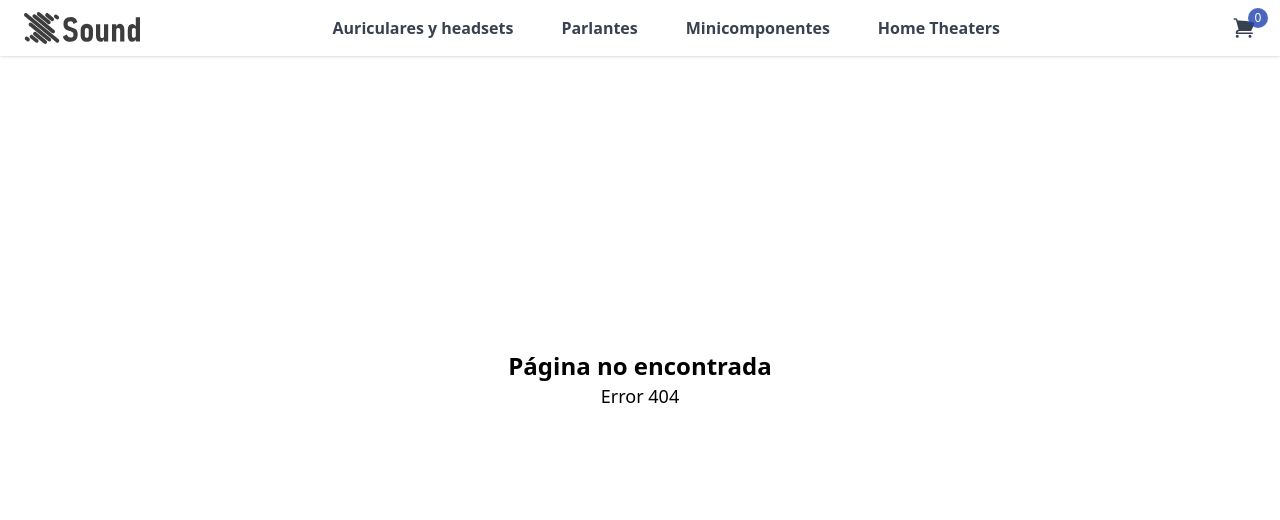
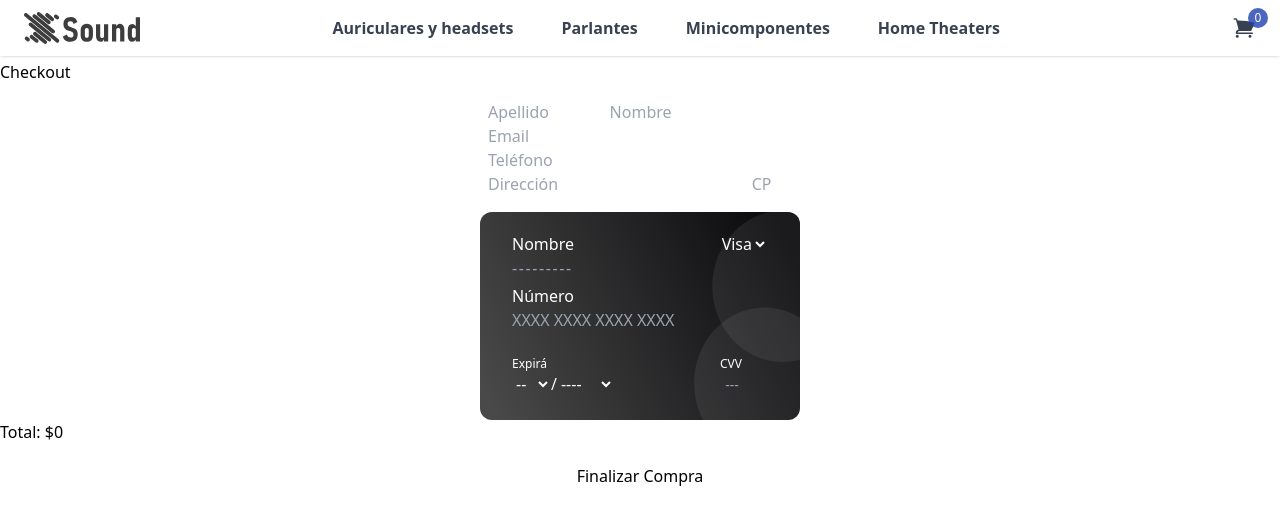
Before and after one commit to GalvanPablo/eccomerce-react, a React (Create React App) app: page /checkout in a window 1280 px wide. Before the commit this address had no page. Shown: the top 520 px of the page. Built offline with nearby package versions, Linux system fonts and the light colour scheme.

Commit message:
Se incorporó la funcionalidad de compra

```diff
--- a/src/components/App.jsx
+++ b/src/components/App.jsx
@@ -7,6 +7,7 @@ import ItemListContainer from './ItemListContainer';
 import ItemDetailContainer from './ItemDetailContainer';
 import CustomProvider from './CustomProvider';
 import ItemCartContainer from './ItemCartContainer';
+import Checkout from './Checkout';
 
 function App() {
 	return (
@@ -21,7 +22,7 @@ function App() {
 						<Route path="/productos/:categoria" element={<ItemListContainer />} />
 						<Route path="/producto/:id" element={<ItemDetailContainer />} />
 						<Route path="/carrito" element={<ItemCartContainer/>} />
-
+						<Route path="/checkout" element={<Checkout/>} />
 
 						<Route path="*" element={
 							<div className="flex flex-col justify-center items-center w-full h-[80vh]">
--- /dev/null
+++ b/src/components/Checkout.jsx
@@ -0,0 +1,120 @@
+import React from 'react'
+import { useState } from 'react'
+import CreditCard from './CreditCard'
+
+import { useCarrito } from './CustomProvider'
+
+import { Notify } from 'notiflix/build/notiflix-notify-aio';
+import { Report } from 'notiflix/build/notiflix-report-aio';
+import { addDoc, collection, serverTimestamp } from '@firebase/firestore';
+import { db } from '../firebase'
+import { Navigate } from 'react-router-dom';
+
+const Checkout = () => {
+    const carrito = useCarrito();
+    const [transaccionRealizada, setTransaccionRealizada] = useState(false)
+
+    const [cardNombre, setCardNombre] = useState("")
+    const [cardTarjeta, setCardTarjeta] = useState("")
+    const [cardNumero, setCardNumero] = useState("")
+    const [cardExpira, setCardExpira] = useState({mes: 0, anio: 0})
+    const [cardCvv, setCardCvv] = useState("")
+
+    const tarjeta = {
+        nombre: cardNombre,
+        tarjeta: cardTarjeta,
+        numero: cardNumero,
+        expira: cardExpira,
+        cvv: cardCvv
+    }
+
+    const handleSubmit = (e) => {
+        e.preventDefault()
+
+        if (!carrito.listado.length > 0) {
+            Notify.warning('No hay productos en el carrito')
+            return
+        }
+
+        if(e.target.fisrtname.value === "" || e.target.lastname.value === "" || e.target.email.value === "" || e.target.phone.value === "" || e.target.address.value === "" || e.target.zip.value === "") {
+            Notify.warning('Datos de usuario incorrectos')
+            return
+        }
+        if(tarjeta.nombre === "" || tarjeta.tarjeta === "" || tarjeta.numero === ""  || tarjeta.expira.mes === 0 || tarjeta.expira.anio === 0 || tarjeta.cvv === "") {
+            console.log(tarjeta)
+            console.log(tarjeta.nombre === "")
+            console.log(tarjeta.tarjeta === "")
+            console.log(tarjeta.numero === "")
+            console.log(tarjeta.expira.mes === 0)
+            console.log(tarjeta.expira.anio === 0)
+            console.log(tarjeta.cvv === "")
+            Notify.warning('Datos de la tarjeta incorrectos')
+            return
+        }
+
+        const orden = {
+            datosUsuario: {
+                nombre: e.target.fisrtname.value,
+                apellido: e.target.lastname.value,
+                email: e.target.email.value,
+                telefono: e.target.phone.value,
+                direccion: e.target.address.value,
+                codigoPostal: e.target.zip.value
+            },
+            tarjeta: tarjeta,
+            productos: carrito.listado,
+            total: carrito.calcularTotal(),
+            fecha: serverTimestamp()
+        }
+        console.log(orden)
+
+        const ordenesCollection = collection(db, "ordenes")
+        const pedido = addDoc(ordenesCollection, orden)
+
+        pedido.then((docRef) => {
+            console.log("Document written with ID: ", docRef.id)
+            carrito.vaciarCarrito()
+            Report.success(
+                "Compra realizada",
+                "Su codigo de segimiento es:  " + docRef.id,
+                'Aceptar',
+                setTransaccionRealizada(true)
+            );
+
+
+        })
+        .catch((error) => {
+            console.error("Error adding document: ", error)
+            Notify.failure('Error al realizar la compra')
+        })
+    }
+
+    return (
+        <>
+            <h1>Checkout</h1>
+            <form action="comprar" onSubmit={handleSubmit} className="flex flex-col">
+                <div className="flex flex-col w-80 mx-auto px-2 py-4">
+                    <div className="flex flex-row">
+                        <input type="text" className="w-2/5" id="lastname" placeholder="Apellido"/>
+                        <input type="text" className="w-3/5" id="fisrtname" placeholder="Nombre"/>
+                    </div>
+                    <input type="email" className="" id="email" placeholder="Email"/>
+                    <input type="text" className="" id="phone" placeholder="Teléfono"/>
+                    <div className="flex flex-row">
+                        <input type="text" className="w-4/5" id="address" placeholder="Dirección"/>
+                        <input type="text" className="w-1/5 text-center" id="zip" placeholder="CP"/>
+                    </div>
+                </div>
+
+                <CreditCard nombre={setCardNombre} tarjeta={setCardTarjeta} numero={setCardNumero} expira={setCardExpira} cvv={setCardCvv}/>
+
+                <p>Total: ${new Intl.NumberFormat('de-DE').format(carrito.calcularTotal())}</p>
+
+                <input type="submit" value="Finalizar Compra" className="m-5"/>
+            </form>
+            {transaccionRealizada? <Navigate to={"/"} /> : null}
+        </>
+    )
+}
+
+export default Checkout
--- /dev/null
+++ b/src/components/CreditCard.jsx
@@ -0,0 +1,89 @@
+import React from 'react'
+import { useState } from 'react'
+
+function CreditCard({nombre, tarjeta, numero, expira, cvv}) {
+    const actualAnio = new Date().getFullYear()
+
+    const handleChangeNombre = (e) => {
+        nombre(e.target.value)
+    }
+
+    tarjeta("visa")
+    const handleChangeTarjeta = (e) => {
+        tarjeta(e.target.value)
+    }
+
+    const handleChangeNumero = (e) => {
+        numero(e.target.value)
+    }
+
+    const [mes, setMes] = useState(0)
+    const [anio, setAnio] = useState(0)
+
+    const handleChangeExpira = (e) => {
+        if (e.target.id === "monthExpire") {
+            setMes(parseInt(e.target.value))
+        } else if (e.target.id === "yearExpire") {
+            setAnio(parseInt(e.target.value))
+        }
+        expira({mes, anio})
+    }
+
+    const handleChangeCvv = (e) => {
+        cvv(e.target.value)
+    }
+
+    return (
+        <div className="w-80 h-52 m-auto bg-red-100 rounded-xl relative text-white">
+            <img src="../images/etc/card_bg.svg" alt="" className="relative object-cover w-full h-full rounded-xl"/>
+
+            <div className="w-full px-8 absolute top-5">
+                <div>
+                    <div className="flex justify-between">
+                        <p className="font-light">Nombre</p>
+
+                        <select name="tarjeta" id="cardType" className="bg-transparent w-min text-right font-light" onChange={handleChangeTarjeta}>
+                            <option value="visa" className="bg-[#0A090C]">Visa</option>
+                            <option value="mastercard" className="bg-[#0A090C]">Mastercard</option>
+                            <option value="amex" className="bg-[#0A090C]">American Express</option>
+                        </select>
+                    </div>
+                    <input type="text" id="name" placeholder="---------" className="font-medium tracking-widest bg-transparent" onChange={handleChangeNombre}/>
+                </div>
+
+                <div className="pt-1">
+                    <p className="font-light">Número</p>
+                    <input type="text" id="card" placeholder="XXXX XXXX XXXX XXXX" className="font-medium tracking-more-wider bg-transparent" onChange={handleChangeNumero}/>
+                </div>
+
+                <div className="pt-6 pr-6">
+                    <div className="flex justify-between">
+                        <div className="" onChange={handleChangeExpira}>
+                            <p className="font-light text-xs">Expirá</p>
+                            <select name="mes" id="monthExpire" className="bg-transparent">
+                                <option value="-" className="bg-[#303030]">--</option>
+                                {
+                                    [...Array(12).keys()].map((item, index) => <option key={index} value={item+1} className="bg-[#494949]">{item+1}</option>)
+                                }
+                            </select>
+                            /
+                            <select name="año" id="yearExpire" className="bg-transparent">
+                                <option value="-" className="bg-[#303030]">----</option>
+                                {
+                                    [...Array(10).keys()].map((item, index) => <option key={index} value={item+actualAnio} className="bg-[#494949]">{item+actualAnio}</option>)
+                                }
+                            </select>
+                        </div>
+
+                        <div>
+                            <p className="font-light text-xs">CVV</p>
+                            <input type="text" id="cvv" placeholder="---" className="bg-transparent text-sm w-6 text-center" onChange={handleChangeCvv}/>
+                        </div>
+                    </div>
+                </div>
+            </div>
+        </div>
+    )
+}
+
+export default CreditCard
--- a/src/components/ItemCartContainer.jsx
+++ b/src/components/ItemCartContainer.jsx
@@ -1,26 +1,52 @@
 import React from 'react'
+import { Navigate } from 'react-router-dom';
 import { useCarrito } from './CustomProvider'
 import ItemList from './ItemList';
+import { Notify } from 'notiflix/build/notiflix-notify-aio';
+import { useState } from 'react';
+
+import { ShoppingCartIcon } from '@heroicons/react/24/outline';
 
 
 
 const ItemCartContainer = () => {
     const carrito = useCarrito();
 
+    const [compraAceptada, setCompraAceptada] = useState(false)
+    const handleComprar = () => {
+        if(carrito.listado.length > 0){
+            setCompraAceptada(true)
+        }else{
+            Notify.failure("No hay productos en el carrito", {timeout: 2000, position: 'center-center'})
+        }
+    }
+
     return (
         <div className="container w-full">
             <h1 className="text-2xl font-bold text-center">Carrito</h1>
-            <div className="w-11/12 mx-auto grid grid-cols-1 md:grid-cols-2 xl:grid-cols-3 gap-2 mb-28">
-                <ItemList productos={carrito.listado} tipo="carrito"/>
-            </div>
+            {
+                carrito.listado.length > 0 ?
+                    <div className="w-11/12 mx-auto grid grid-cols-1 md:grid-cols-2 xl:grid-cols-3 gap-2 mb-28">
+                        <ItemList productos={carrito.listado} tipo="carrito"/>
+                    </div>
+                    : <div className="flex flex-col justify-center items-center h-[60vh]">
+                        <ShoppingCartIcon className="w-20 h-20 mx-auto"/>
+                        <h2 className="text-center text-2xl font-semibold">El carrito esta vacio</h2>
+                    </div>
+            }
+
             <div className="fixed bottom-0 left-0 w-full z-10">
                 <div className="w-[95%] xl:w-11/12 mx-auto bg-gray-600 rounded-t-lg p-5">
                     <div className="flex flex-col gap-3 md:gap-0 md:flex-row justify-between items-center w-3/4 mx-auto">
-                        <h4 className="text-white">Subtotal: <span>${new Intl.NumberFormat('de-DE').format(carrito.calcularTotal())}</span></h4>
-                        <button className="flex flex-row justify-center gap-1 bg-gray-800 py-2 w-48 rounded-lg font-semibold outline-none select-none text-white hover:bg-blue-800/80">Comprar</button>
+                        <h4 className="text-white">Total <span>${new Intl.NumberFormat('de-DE').format(carrito.calcularTotal())}</span></h4>
+                        <button
+                            onClick={handleComprar}
+                            className="flex flex-row justify-center gap-1 bg-gray-800 py-2 w-48 rounded-lg font-semibold outline-none select-none text-white hover:bg-blue-800/80"
+                        >Comprar</button>
                     </div>
                 </div>
             </div>
+            {compraAceptada ? <Navigate to="/checkout"/> : null}
         </div>
     )
 }
```
Also changed, not shown: public/images/etc/card_bg.svg (added).
